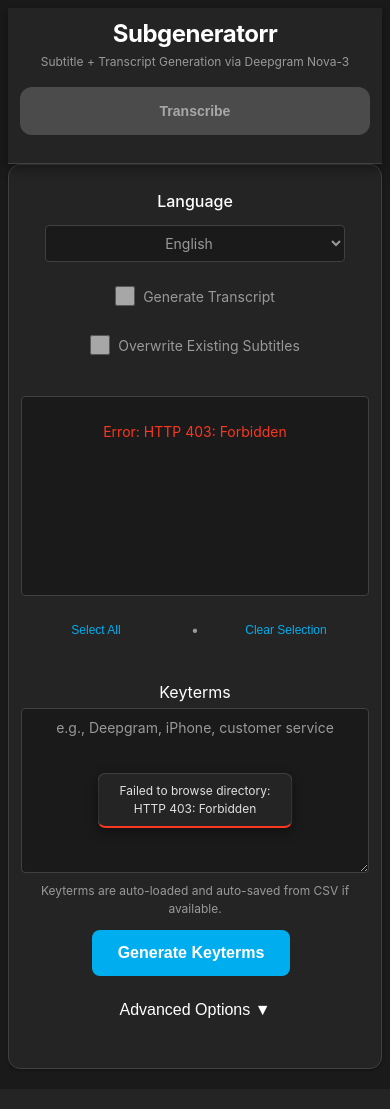
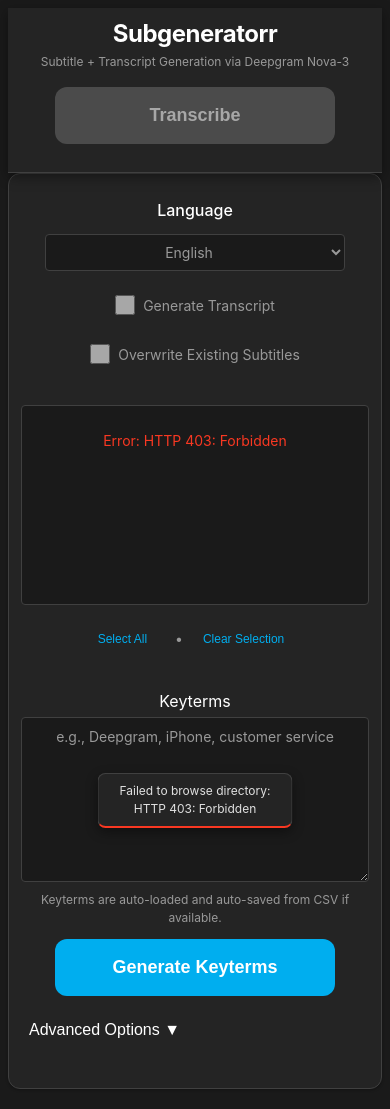
Before and after one commit to tylerbcrawford/deepgram-subtitles, a Flask app: page / in a window 390 px wide. Before the commit the page ends 1071 px from the top, so only its background shows below. Run offline with Flask 3, Linux system fonts and the light colour scheme.

Commit message:
updates gui

```diff
--- a/web/static/app.js
+++ b/web/static/app.js
@@ -106,6 +106,9 @@
 
     // Check API key status on page load
     checkApiKeyStatus();
+
+    // Initialize keyterm cost estimate
+    updateKeytermCostEstimate();
 
     // Re-check API key status when provider changes
     if (llmProvider) {
@@ -848,7 +851,7 @@
     // Clear keyterms when clearing selection
     clearKeytermField();
     updateSelectionStatus();
-    showToast('info', 'Selection cleared');
+    // showToast('info', 'Selection cleared'); // Disabled
 }
 
 function clearSelection() {
@@ -1156,7 +1159,7 @@
                 const failed = results.filter(r => r.status === 'error').length;
 
                 updateUnifiedStatus(`Complete: ${successful} processed, ${skipped} skipped, ${failed} failed`, false);
-                showToast('success', 'Batch complete');
+                // showToast('success', 'Batch complete'); // Disabled
                 announceToScreenReader('Batch processing completed');
 
                 // After 10 seconds, reset button and optionally clear files
@@ -1307,11 +1310,17 @@
 async function updateKeytermCostEstimate() {
     const costElement = document.getElementById('keytermCostEstimate');
 
+    if (!costElement) {
+        console.error('keytermCostEstimate element not found');
+        return;
+    }
+
     // Get the current video path
     const videoPath = getCurrentVideoPath();
 
     if (!videoPath) {
-        costElement.textContent = '';
+        costElement.textContent = 'Est. cost: $0.00';
+        costElement.style.color = 'var(--text-tertiary)';
         return;
     }
 
@@ -1320,12 +1329,14 @@
 
     try {
         costElement.textContent = 'Calculating...';
+        costElement.style.color = 'var(--text-tertiary)';
         const estimate = await fetchCostEstimate(videoPath, provider, model);
         costElement.textContent = `Est. cost: $${estimate.estimated_cost.toFixed(4)}`;
-        costElement.style.color = 'var(--color-green)';
+        costElement.style.color = 'var(--text-secondary)';
     } catch (error) {
         console.error('Failed to estimate cost:', error);
-        costElement.textContent = '';
+        costElement.textContent = 'Unable to estimate cost';
+        costElement.style.color = 'var(--text-tertiary)';
     }
 }
 
--- a/web/static/styles.css
+++ b/web/static/styles.css
@@ -195,18 +195,26 @@
    ============================================ */
 
 /* Primary Button - Enhanced */
-.btn-primary {
+.btn-primary,
+.btn-secondary {
   background: var(--color-blue);
   color: #FFFFFF;
-  border: none;
-  padding: 14px 32px;
+  border: 2px solid transparent;
+  padding: 16px 48px;
   border-radius: var(--radius-lg);
-  font-size: var(--font-h3);
+  font-size: 18px;
   font-weight: 700;
   cursor: pointer;
   transition: all 200ms ease;
-  min-height: 44px;
-  border: 2px solid transparent;
+  min-height: 48px;
+  width: 280px;
+  max-width: 100%;
+  margin: 0 auto;
+  display: inline-flex;
+  align-items: center;
+  justify-content: center;
+  gap: 8px;
+  box-sizing: border-box;
 }
 
 .btn-primary:hover:not(:disabled) {
@@ -1017,17 +1025,6 @@
   .card {
     padding: var(--space-m);
     margin-bottom: var(--space-m);
-  }
-
-  .btn-primary,
-  button {
-    width: 100%;
-    min-height: 48px; /* Larger touch targets */
-    font-size: var(--font-body);
-  }
-
-  .btn-secondary {
-    width: auto;
   }
 
   .btn-link {
@@ -1748,49 +1745,7 @@
   margin-bottom: var(--space-m);
 }
 
-/* Secondary button variant for LLM generation */
-.btn-secondary {
-  background: var(--color-blue);
-  color: #FFFFFF;
-  border: 2px solid transparent;
-  padding: 12px 24px;
-  border-radius: var(--radius-md);
-  font-size: var(--font-h3);
-  font-weight: 700;
-  cursor: pointer;
-  transition: all 200ms ease;
-  min-height: 44px;
-  display: flex;
-  align-items: center;
-  justify-content: center;
-  gap: var(--space-s);
-}
-
-.btn-secondary:hover:not(:disabled) {
-  transform: translateY(-2px);
-  border-color: rgba(0, 174, 239, 0.5);
-}
-
-.btn-secondary:active:not(:disabled) {
-  transform: scale(0.97);
-}
-
-.btn-secondary:disabled {
-  background: var(--disabled);
-  cursor: not-allowed;
-  opacity: 0.6;
-  border-color: transparent;
-}
-
-.btn-secondary:focus-visible {
-  outline: 2px solid var(--color-blue);
-  outline-offset: 2px;
-}
-
-.btn-secondary .icon {
-  font-size: 18px;
-  line-height: 1;
-}
+/* Secondary button - shares styles with primary */
 
 /* Compact button variant */
 .btn-compact {
--- a/web/templates/index.html
+++ b/web/templates/index.html
@@ -4,7 +4,7 @@
     <meta charset="UTF-8">
     <meta name="viewport" content="width=device-width, initial-scale=1.0">
     <title>Subgeneratorr</title>
-    <link rel="stylesheet" href="/static/styles.css">
+    <link rel="stylesheet" href="/static/styles.css?v=2">
 </head>
 <body>
     <div class="container">
@@ -29,7 +29,7 @@
                     <p class="subtitle">Subtitle + Transcript Generation via Deepgram Nova-3</p>
                 </div>
 
-                <button onclick="submitBatch()" id="submitBtn" class="btn-primary" disabled style="min-width: 160px; margin: 0 auto;">Transcribe</button>
+                <button onclick="submitBatch()" id="submitBtn" class="btn-primary" disabled>Transcribe</button>
 
                 <!-- Unified Status Area -->
                 <div class="unified-status" id="unifiedStatus">
@@ -120,7 +120,7 @@
                                 Keyterms are auto-loaded and auto-saved from CSV if available.
                             </small>
                             <div style="text-align: center; margin-top: var(--space-m);">
-                                <button id="generateKeytermsBtn" class="btn-secondary" style="display: inline-flex;" title="Generate keyterms using AI">
+                                <button id="generateKeytermsBtn" class="btn-secondary" title="Generate keyterms using AI">
                                     Generate Keyterms
                                 </button>
                             </div>
@@ -211,7 +211,7 @@
                         <div class="llm-settings" style="margin-top: var(--space-l); text-align: center;">
                             <div style="display: flex; justify-content: center; align-items: center; margin-bottom: var(--space-m); flex-direction: column; gap: var(--space-xs);">
                                 <h3 class="section-title" style="margin: 0; text-align: center;">AI Keyterm Generation</h3>
-                                <span id="keytermCostEstimate" style="color: var(--text-tertiary); font-size: var(--font-small);"></span>
+                                <span id="keytermCostEstimate" style="color: var(--text-secondary); font-size: var(--font-small);"></span>
                             </div>
 
                             <div class="form-group" style="text-align: center;">
```
